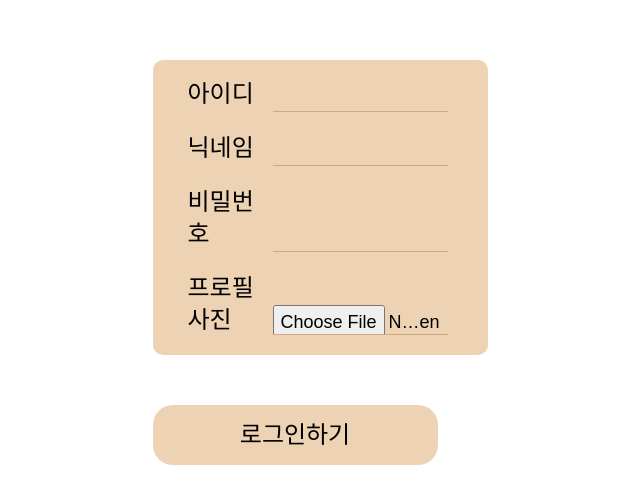
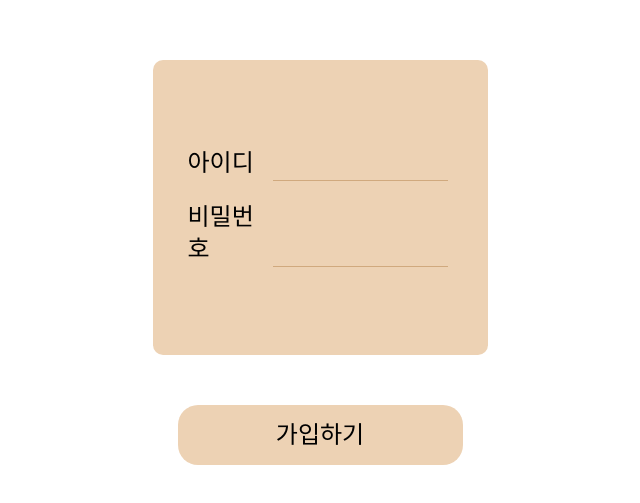
Before and after one commit to AkoIsCat/Monyang-i, a Next.js app: page /signin in a window 1280 px wide. Shown: the part 163-666 px from the top of the page, without its empty margins (320-960 px from the left). Built offline with nearby package versions, Linux system fonts and the light colour scheme; a web font is replaced by a local one.

Commit message:
Feat: 로그인 컴포넌트 생성

```diff
--- a/src/app/(beforeLogin)/_component/SignInUserForm.tsx
+++ b/src/app/(beforeLogin)/_component/SignInUserForm.tsx
@@ -1,47 +1,37 @@
 'use client';
 import { useRef } from 'react';
 
-import Button from './Button';
+import FormBackground from './FormBackground';
 import FormTitle from './FormTitle';
 import InputBox from './InputBox';
-import FormBackground from './FormBackground';
+import Button from './Button';
 
 export default function SignInUserForm() {
   const idRef = useRef<HTMLInputElement>(null);
-  const nameRef = useRef<HTMLInputElement>(null);
   const pwRef = useRef<HTMLInputElement>(null);
-  const profileRef = useRef<HTMLInputElement>(null);
 
   const onSubmit = (e: React.FormEvent<HTMLInputElement>) => {
     e.preventDefault();
     console.log(idRef.current?.value);
-    console.log(nameRef.current?.value);
     console.log(pwRef.current?.value);
-    console.log(profileRef.current?.value);
   };
 
   return (
     <>
-      <form onSubmit={onSubmit}>
+      <form onSubmit={() => onSubmit}>
         <FormBackground>
           <div className="m-formTitle">
             <FormTitle text="아이디" forName="id" />
             <InputBox type="text" id="id" ref={idRef} />
           </div>
           <div className="m-formTitle">
-            <FormTitle text="닉네임" forName="name" />
-            <InputBox type="text" id="name" ref={nameRef} />
-          </div>
-          <div className="m-formTitle">
             <FormTitle text="비밀번호" forName="password" />
             <InputBox type="password" id="password" ref={pwRef} />
           </div>
-          <div className="m-formTitle">
-            <FormTitle text="프로필 사진" forName="profile_image" />
-            <InputBox type="file" id="profile_image" ref={profileRef} />
-          </div>
         </FormBackground>
-        <Button type="submit" text="로그인하기" />
+        <div className="w-formWidth flex justify-center">
+          <Button type="submit" text="가입하기" />
+        </div>
       </form>
     </>
   );
```
